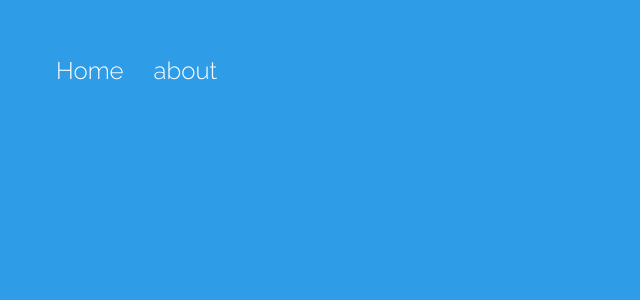
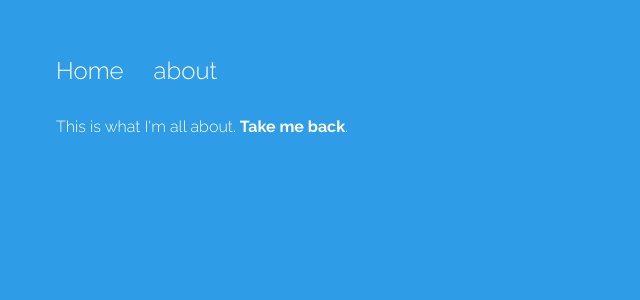
Before and after one commit to sinakeang/ng5, an Angular app: page /about/48 in a window 1280 px wide. Before the commit this address led to /. Shown: the top 300 px of the page, without its empty margins (0-640 px from the left). Built offline with nearby package versions, Linux system fonts and the light colour scheme.

Commit message:
add router for back navigation

```diff
--- a/src/app/about/about.component.html
+++ b/src/app/about/about.component.html
@@ -1,3 +1,3 @@
 <p>
-  about works!
+  This is what I'm all about. <a href="" (click)="sendMeHome()"><strong>Take me back</strong></a>.
 </p>
--- a/src/app/about/about.component.ts
+++ b/src/app/about/about.component.ts
@@ -1,4 +1,5 @@
 import { Component, OnInit } from '@angular/core';
+import { ActivatedRoute, Router } from '@angular/router';
 
 @Component({
   selector: 'app-about',
@@ -7,9 +8,15 @@
 })
 export class AboutComponent implements OnInit {
 
-  constructor() { }
+  constructor(private route: ActivatedRoute, private router: Router) {
+    this.route.params.subscribe(res => console.log(res.id));
+  }
 
   ngOnInit() {
   }
 
+  sendMeHome() {
+    this.router.navigate(['']);
+  }
+
 }
--- a/src/app/app-routing.module.ts
+++ b/src/app/app-routing.module.ts
@@ -9,7 +9,7 @@
     component: HomeComponent
   },
   {
-    path: 'about',
+    path: 'about/:id',
     component: AboutComponent
   }
 ];
--- a/src/app/app.component.html
+++ b/src/app/app.component.html
@@ -1,6 +1,6 @@
 <ul>
   <li><a routerLink="">Home</a></li>
-  <li><a routerLink="about">about</a></li>
+  <li><a routerLink="about/48">about</a></li>
 </ul>
 
 <router-outlet></router-outlet>
```
